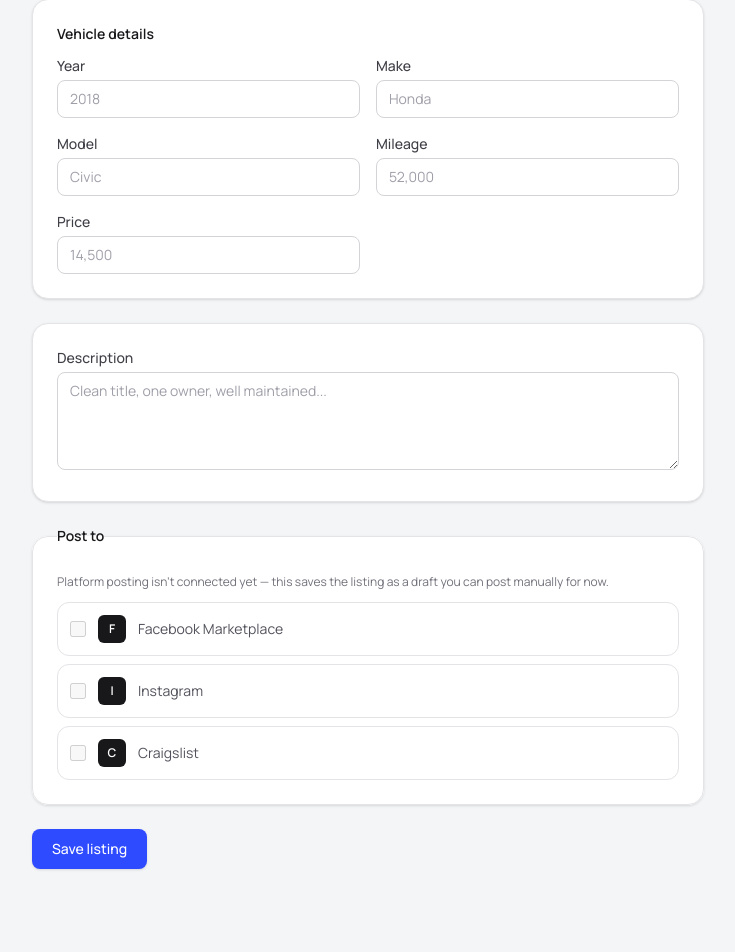
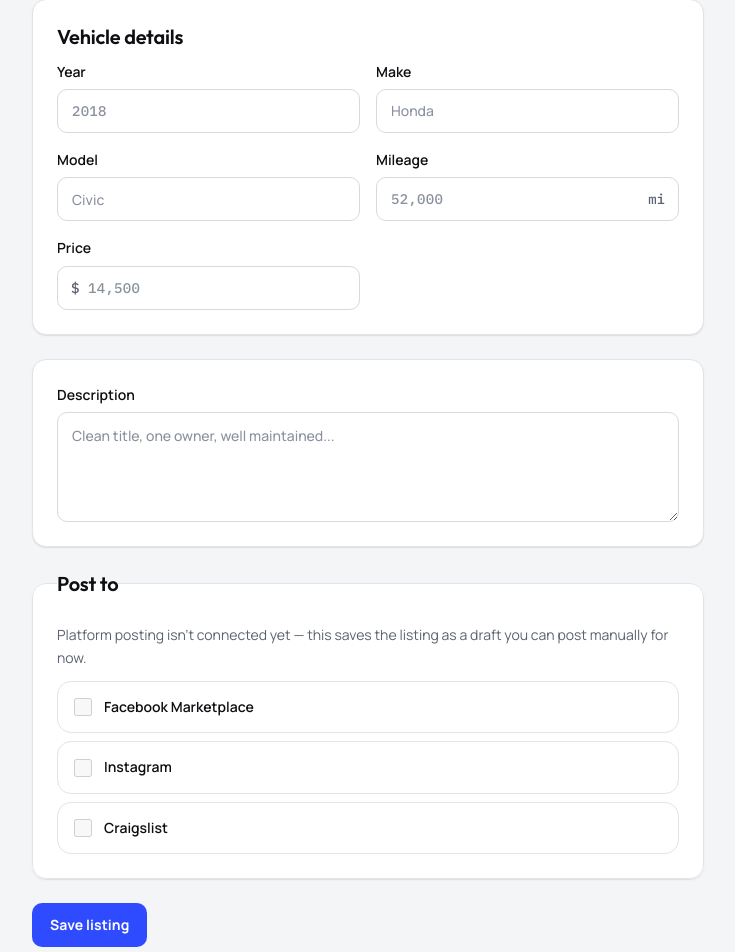
Before and after one commit to xenpain-source/dealer-post, a Next.js app: page /dashboard/listings/new in a window 1280 px wide. Shown: the part 388-1340 px from the top of the page, without its empty margins (248-983 px from the left). Before the commit the page ends 1289 px from the top, so only its background shows below. Built offline with nearby package versions, Linux system fonts and the light colour scheme.

Commit message:
Update NewListingForm.tsx

```diff
--- a/components/dashboard/NewListingForm.tsx
+++ b/components/dashboard/NewListingForm.tsx
@@ -4,11 +4,6 @@ import { useState } from "react";
 import { useRouter } from "next/navigation";
 import { platforms } from "@/lib/platforms";
 import { PhotoUploader } from "@/components/dashboard/PhotoUploader";
-
-const inputClass =
-  "mt-1 w-full rounded-lg border border-zinc-300 px-3 py-2 text-sm placeholder:text-zinc-400 focus:border-cobalt-500 focus:ring-2 focus:ring-cobalt-100 focus:outline-none disabled:bg-zinc-50 disabled:text-zinc-400";
-
-const labelClass = "block text-sm font-medium text-zinc-700";
 
 export function NewListingForm() {
   const router = useRouter();
@@ -54,17 +49,15 @@ export function NewListingForm() {
 
   return (
     <form onSubmit={handleSubmit} className="mt-8 flex flex-col gap-6">
-      <div className="rounded-2xl border border-zinc-200 bg-white p-6 shadow-sm">
+      <div className="dl-card">
         <PhotoUploader onUploaded={setPhotoUrls} />
       </div>
 
-      <div className="rounded-2xl border border-zinc-200 bg-white p-6 shadow-sm">
-        <h2 className="text-sm font-semibold text-zinc-900">
-          Vehicle details
-        </h2>
+      <div className="dl-card">
+        <h2 className="dl-h4">Vehicle details</h2>
         <div className="mt-3 grid grid-cols-1 gap-4 sm:grid-cols-2">
-          <div>
-            <label htmlFor="year" className={labelClass}>
+          <div className="dl-field">
+            <label htmlFor="year" className="dl-label">
               Year
             </label>
             <input
@@ -73,64 +66,58 @@ export function NewListingForm() {
               type="number"
               required
               placeholder="2018"
-              className={inputClass}
+              className="dl-input dl-input--data"
             />
           </div>
-          <div>
-            <label htmlFor="make" className={labelClass}>
+          <div className="dl-field">
+            <label htmlFor="make" className="dl-label">
               Make
             </label>
-            <input
-              id="make"
-              name="make"
-              required
-              placeholder="Honda"
-              className={inputClass}
-            />
+            <input id="make" name="make" required placeholder="Honda" className="dl-input" />
           </div>
-          <div>
-            <label htmlFor="model" className={labelClass}>
+          <div className="dl-field">
+            <label htmlFor="model" className="dl-label">
               Model
             </label>
-            <input
-              id="model"
-              name="model"
-              required
-              placeholder="Civic"
-              className={inputClass}
-            />
+            <input id="model" name="model" required placeholder="Civic" className="dl-input" />
           </div>
-          <div>
-            <label htmlFor="mileage" className={labelClass}>
+          <div className="dl-field">
+            <label htmlFor="mileage" className="dl-label">
               Mileage
             </label>
+            <div className="dl-affix dl-affix--suffix">
               <input
                 id="mileage"
                 name="mileage"
                 required
                 inputMode="numeric"
                 placeholder="52,000"
-              className={inputClass}
+                className="dl-input dl-input--data"
               />
+              <span className="suf">mi</span>
             </div>
-          <div>
-            <label htmlFor="price" className={labelClass}>
+          </div>
+          <div className="dl-field">
+            <label htmlFor="price" className="dl-label">
               Price
             </label>
+            <div className="dl-affix">
+              <span className="pre">$</span>
               <input
                 id="price"
                 name="price"
                 required
                 inputMode="numeric"
                 placeholder="14,500"
-              className={inputClass}
+                className="dl-input dl-input--data"
               />
             </div>
           </div>
         </div>
+      </div>
 
-      <div className="rounded-2xl border border-zinc-200 bg-white p-6 shadow-sm">
-        <label htmlFor="description" className={labelClass}>
+      <div className="dl-card dl-field">
+        <label htmlFor="description" className="dl-label">
           Description
         </label>
         <textarea
@@ -138,15 +125,13 @@ export function NewListingForm() {
           name="description"
           rows={4}
           placeholder="Clean title, one owner, well maintained..."
-          className={inputClass}
+          className="dl-textarea"
         />
       </div>
 
-      <fieldset className="rounded-2xl border border-zinc-200 bg-white p-6 shadow-sm">
-        <legend className="text-sm font-semibold text-zinc-900">
-          Post to
-        </legend>
-        <p className="mt-1 text-xs text-zinc-500">
+      <fieldset className="dl-card">
+        <legend className="dl-h4">Post to</legend>
+        <p className="dl-small mt-1">
           Platform posting isn&apos;t connected yet — this saves the listing
           as a draft you can post manually for now.
         </p>
@@ -155,35 +140,26 @@ export function NewListingForm() {
             <label
               key={platform.id}
               htmlFor={`platform-${platform.id}`}
-              className="flex cursor-not-allowed items-center gap-3 rounded-xl border border-zinc-200 p-3 text-sm text-zinc-600"
+              className="dl-channel"
+              style={{ cursor: "not-allowed" }}
             >
               <input
                 id={`platform-${platform.id}`}
                 name="platforms"
                 type="checkbox"
                 disabled
-                className="h-4 w-4 rounded border-zinc-300 text-cobalt-600 focus:ring-cobalt-500"
+                className="dl-check"
+                style={{ width: 18, height: 18 }}
               />
-              <span className="flex h-7 w-7 items-center justify-center rounded-md bg-zinc-900 text-xs font-semibold text-white">
-                {platform.name.charAt(0)}
-              </span>
-              {platform.name}
+              <span className="name">{platform.name}</span>
             </label>
           ))}
         </div>
       </fieldset>
 
-      {error && (
-        <p className="rounded-lg bg-red-50 px-4 py-2.5 text-sm text-red-700">
-          {error}
-        </p>
-      )}
+      {error && <div className="dl-alert dl-alert--danger">{error}</div>}
 
-      <button
-        type="submit"
-        disabled={submitting}
-        className="w-fit rounded-lg bg-cobalt-600 px-5 py-2.5 text-sm font-medium text-white shadow-sm transition-colors hover:bg-cobalt-700 disabled:opacity-50"
-      >
+      <button type="submit" disabled={submitting} className="dl-btn dl-btn--primary w-fit">
         {submitting ? "Saving…" : "Save listing"}
       </button>
     </form>
```
Lines whose indentation alone changed are shown as unchanged.
